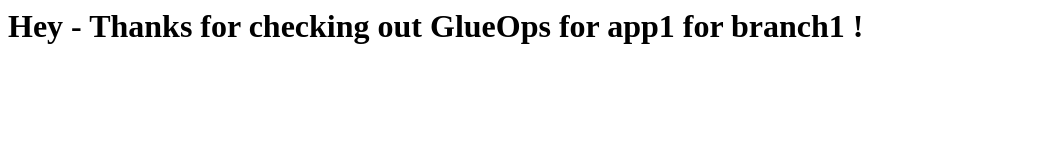
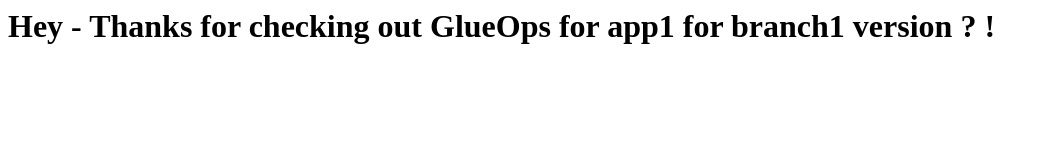
Before and after one commit to TryGlueOps/app1, a plain HTML site: page index.html in a window 1280 px wide. Shown: the whole page, without its empty margins (0-1048 px from the left). Drawn offline with Linux system fonts and the light colour scheme.

Commit message:
Update index.html

```diff
--- a/index.html
+++ b/index.html
@@ -1 +1 @@
-<h1> Hey - Thanks for checking out GlueOps for app1 for branch1 ! </h1>
+<h1> Hey - Thanks for checking out GlueOps for app1 for branch1 version ? ! </h1>
```
